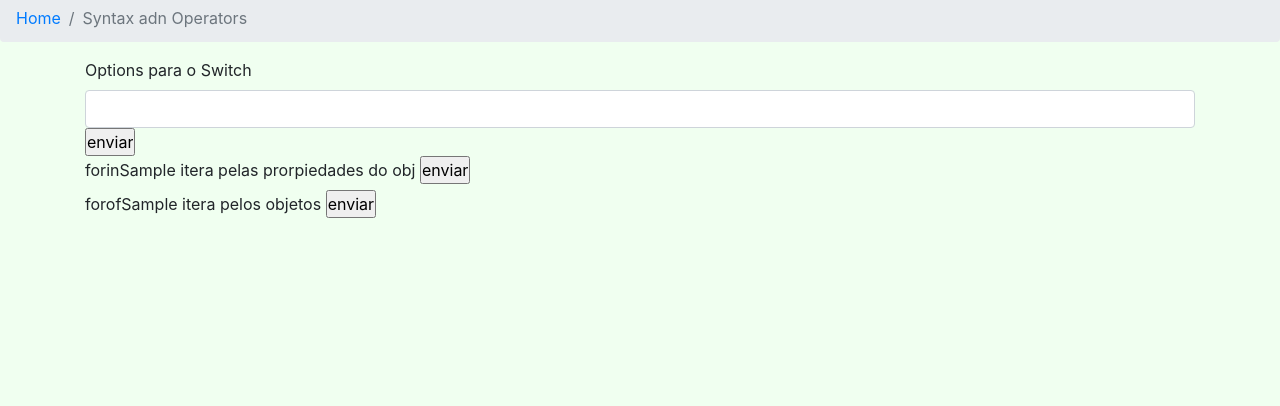
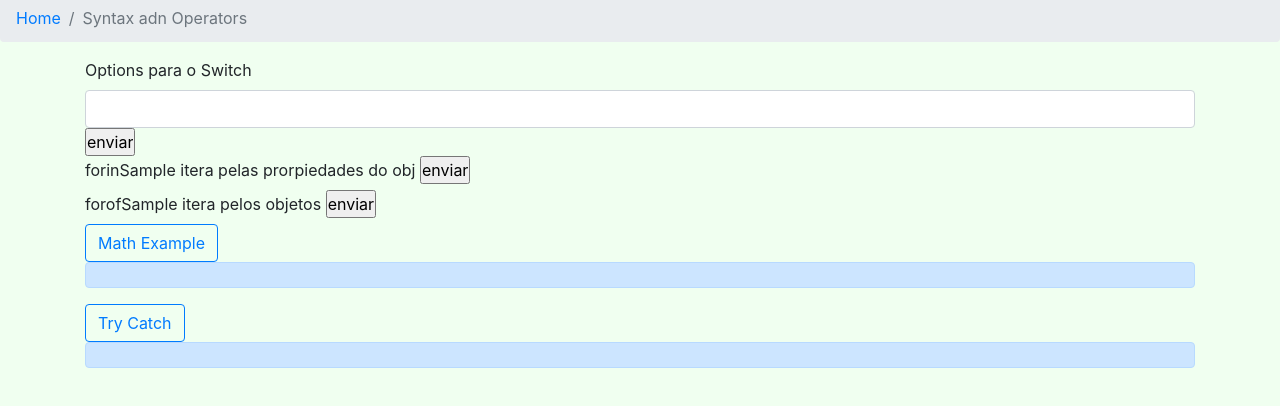
Before and after one commit to ikaroamorim/PluralSightJSPath, a plain HTML site: page pages/02.html in a window 1280 px wide. Shown: the part 62-468 px from the top of the page. Drawn offline with nearby package versions, Linux system fonts and the light colour scheme.

Commit message:
Try catch e Math

```diff
--- a/pages/02.html
+++ b/pages/02.html
@@ -86,6 +86,15 @@
             <label for="optionswitch">forofSample itera pelos objetos</label>
             <input type="submit" value="enviar" onclick="forofSample()">
         </form>
+
+
+        <button type="button" class="btn btn-outline-primary" onclick="mathExample()">Math Example</button>
+        <div id="box1" class="alert alert-primary" role="alert"></div>
+
+        <button type="button" class="btn btn-outline-primary" onclick="trycatchExample()">Try Catch</button>
+        <div id="box2" class="alert alert-primary" role="alert"></div>
+
+
     </div>
 
     <script src="../scripts/02.js"></script>
--- a/scripts/02.js
+++ b/scripts/02.js
@@ -1,4 +1,9 @@
 'use strict';
+
+function fillBox(el, txt){
+    let element = document.getElementById(el)
+    element.innerText = txt
+}
 
 //Use of switch
 // ele usa ===
@@ -59,3 +64,35 @@ function forofSample(){
         console.log(JSON.stringify(obj))
     }
 }
+
+/* Math Operations */
+function mathExample(){
+    let sum1 = 100
+    let sum2 = "200"
+    let result = "sum1 =100 \n sum2 =\"200\" \n"
+
+    result += `Somando string com número sum1 + sum2= ${sum1 + sum2}\n`
+    result += `Somando sum1 + (+sum2)= ${sum1 + (+sum2)}`
+    fillBox("box1",result)
+}
+
+/* Try Catch */
+function trycatchExample(){
+    let texto
+    let result
+
+    try {
+        texto = `Linha antes da expressão \n`
+        result = x/10
+        texto += `Linha depois da expressão \n`
+    } catch (error) {
+        throw{
+            "message":"Error in division",
+            "name":"Custom Error"
+        }
+        texto += `No bloco catch ${error.message} \n`
+    } finally{
+        texto += `No bloco finally \n`
+        fillBox("box2",texto)
+    }
+}
```
